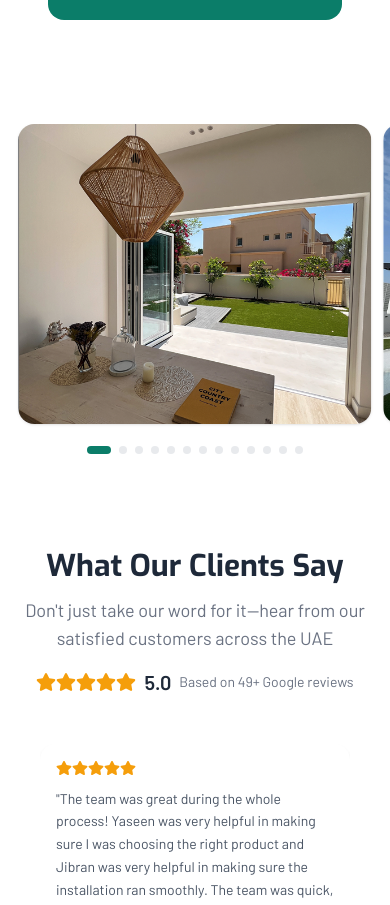
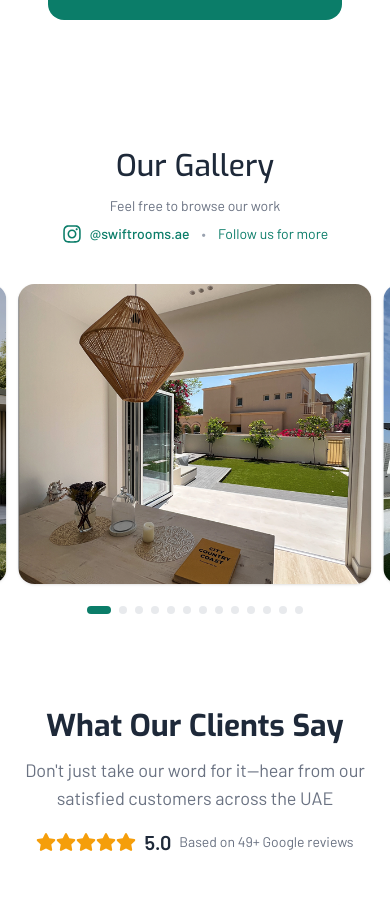
Before and after one commit to SyspreeDev/swiftroom, a Next.js app: page / in a window 390 px wide. Shown: the part 5746-6651 px from the top of the page. Built offline with nearby package versions, Linux system fonts and the light colour scheme.

Commit message:
slider loop enabled

```diff
--- a/components/Portfolio.jsx
+++ b/components/Portfolio.jsx
@@ -144,6 +144,7 @@ export default function PortfolioSection() {
               pagination={{ clickable: true }}
               spaceBetween={16}
               slidesPerView={1}
+              loop={true}
               onSlideChange={(swiper) => setCurrentVideo(swiper.activeIndex)}
               className="w-full max-w-sm pb-10 custom-swiper" // Added padding for dots
             >
--- a/components/SliderGallery.jsx
+++ b/components/SliderGallery.jsx
@@ -512,7 +512,7 @@ export default function SliderGallery() {
                     />
 
                     {/* BOTTOM LOGO WATERMARK */}
-                    {(isActive) && (
+                    {isActive && (
                       <div className="absolute bottom-6 left-6 right-6 pointer-events-none">
                         <div className="text-left text-white">
                           {/* TITLE */}
@@ -535,12 +535,43 @@ export default function SliderGallery() {
         </div>
       </section>
 
-      <div className="md:hidden mt-6">
+      <div className="md:hidden mt-12">
+        <motion.div
+          initial={{ opacity: 0, y: 20 }}
+          whileInView={{ opacity: 1, y: 0 }}
+          viewport={{ once: true }}
+          className="text-center mb-10"
+        >
+          <h2 className="text-3xl md:text-4xl text-gray-800 mb-2">
+            Our Gallery
+          </h2>
+          <p className="text-gray-500 text-sm md:text-base mt-3 mb-2">
+            Feel free to browse our work
+          </p>
+
+          <div className="flex items-center justify-center gap-2 text-sm md:text-base">
+            <FaInstagram className="text-[#0B7D69] text-xl" />
+            <span className="text-[#0B7D69] font-medium">
+              {" "}
+              <a
+                href="https://instagram.com/swiftrooms.ae"
+                target="_blank"
+                rel="noopener noreferrer"
+                className="hover:underline"
+              >
+                @swiftrooms.ae
+              </a>
+            </span>
+            <span className="text-gray-400 mx-1">•</span>
+            <span className="text-[#0B7D69]">Follow us for more</span>
+          </div>
+        </motion.div>
         <Swiper
           modules={[Pagination]}
           pagination={{ clickable: true }}
           spaceBetween={12}
           slidesPerView={1.1}
+          loop={true}
           centeredSlides={true}
           className="px-4"
         >
```
